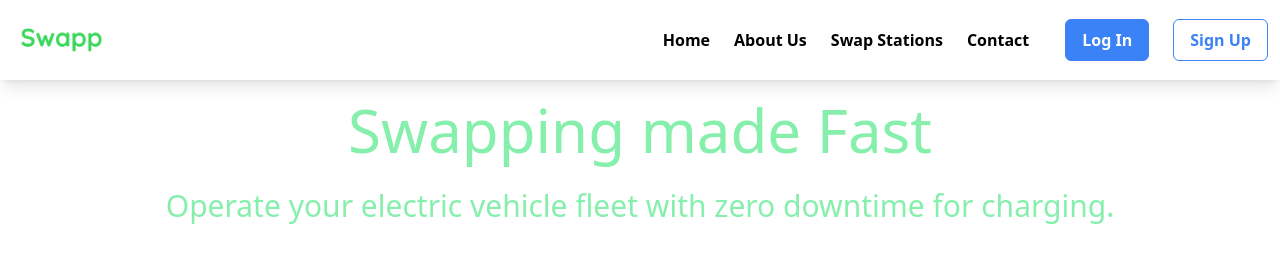
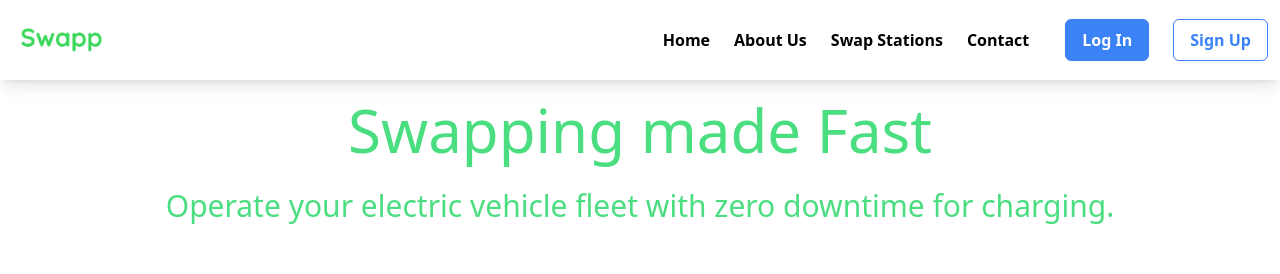
Before and after one commit to Narasimha9271/BatterySwapping, a React (Vite) app: page / in a window 1280 px wide. Shown: the top 274 px of the page. Built offline with nearby package versions, Linux system fonts and the light colour scheme.

Commit message:
css done except for about

```diff
--- a/src/components/Body.js
+++ b/src/components/Body.js
@@ -4,10 +4,10 @@ import swapLogo from "../assets/img/swapping.gif";
 const Body = () => {
     return (
         <div>
-            <h1 className="text-6xl mt-5 text-center text-green-300 ">
+            <h1 className="text-6xl mt-5 text-center text-green-400 ">
                 Swapping made Fast
             </h1>
-            <h1 className="text-3xl mt-7 mb-40 text-center text-green-300">
+            <h1 className="text-3xl mt-7 mb-40 text-center text-green-400">
                 Operate your electric vehicle fleet with zero downtime for
                 charging.
             </h1>
```
